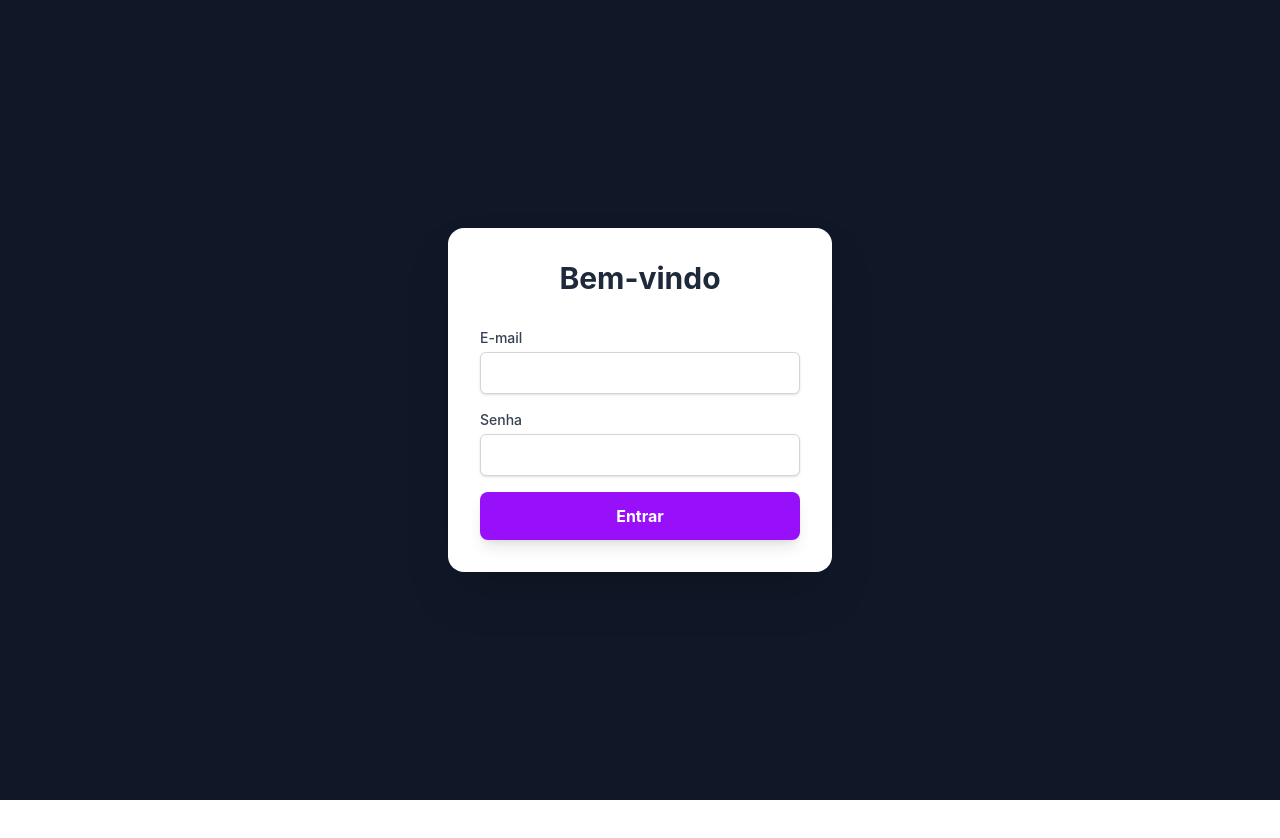
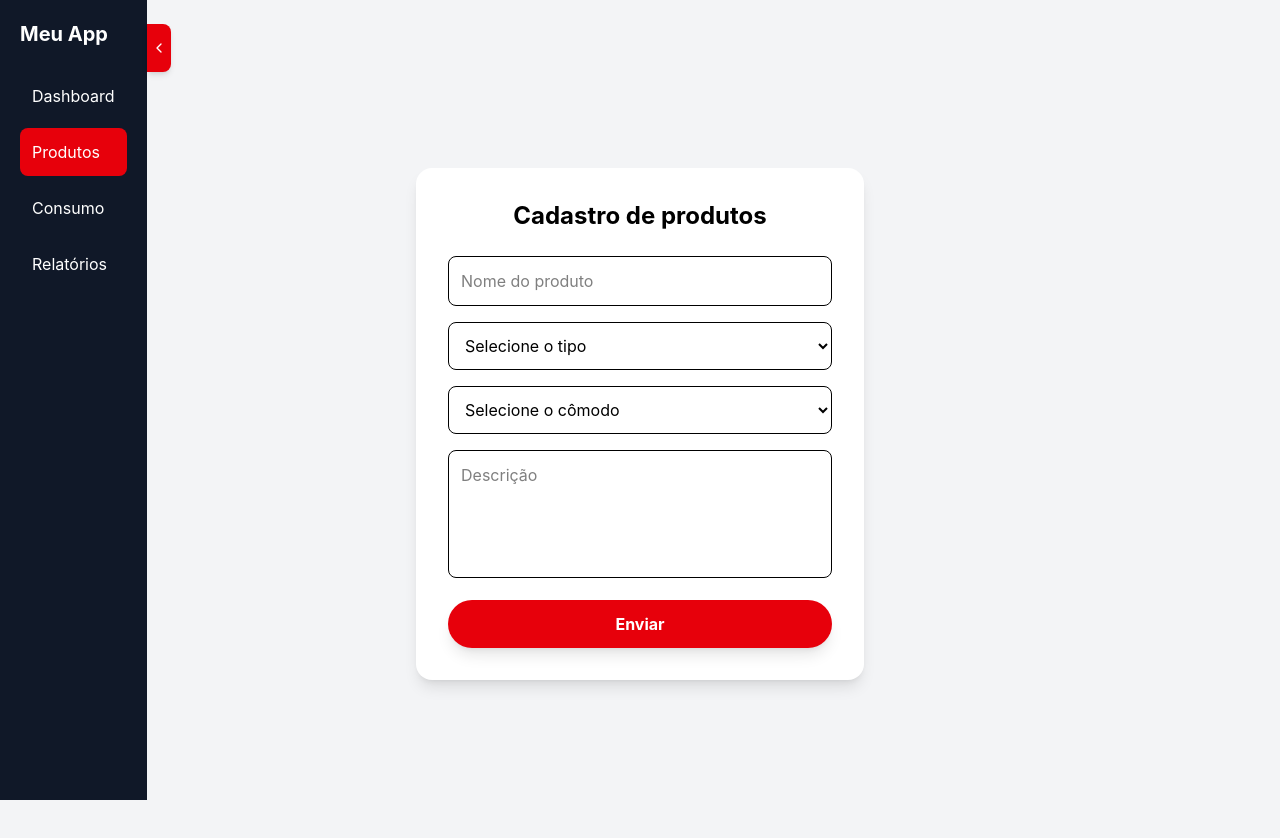
Before and after one commit to PED-LCN/PIEC1_Project, a React (Vite) app in the folder frontend/: page /products in a window 1280 px wide. Before the commit this address led to /login. Shown: the top 838 px of the page. Before the commit the page ends 800 px from the top, so only its background shows below. Built offline with nearby package versions, Linux system fonts and the light colour scheme.

Commit message:
Revert "Criando login"
This reverts commit 2239c8f22a786d1f1fc1652535ac52315febf1f9.

```diff
--- a/frontend/src/App.jsx
+++ b/frontend/src/App.jsx
@@ -1,7 +1,6 @@
-import { BrowserRouter, Routes, Route, Navigate } from "react-router-dom";
+import { BrowserRouter, Routes, Route } from "react-router-dom";
 import Sidebar from "./components/SideBar";
-import React, { useState } from "react";
-import Login from "./pages/Login";
+
 // páginas
 //import Dashboard from "./pages/Dashboard";
 import Products from "./pages/Products";
@@ -9,28 +8,17 @@ import Products from "./pages/Products";
 //import Relatorios from "./pages/Relatorios";
 
 export default function App() {
-  const [possui_login, setPossui_login] = useState(false);
   return (
     <BrowserRouter>
-      {!possui_login ? (
-        <Routes>
-          <Route
-            path="/login"
-            element={<Login onLogin={() => setPossui_login(true)} />}
-          />
-          <Route path="*" element={<Navigate to="/login" />} />
-        </Routes>
-      ) : (
       <div className="flex">
         <Sidebar />
+
         <div className="flex-1 p-6 bg-gray-100 min-h-screen">
           <Routes>
-              <Route path="/" element={<Navigate to="/products" />} />
             <Route path="/products" element={<Products />} />
           </Routes>
         </div>
       </div>
-      )}
     </BrowserRouter>
   );
 }
--- a/frontend/src/components/Button.jsx
+++ b/frontend/src/components/Button.jsx
@@ -8,7 +8,7 @@ export default function Button({
     <button
       type={type}
       onClick={onClick}
-      className={`bg-purple-600 hover:bg-purple-700 hover:scale-105 text-white font-bold px-8 py-3 rounded-full shadow-lg transition-all duration-300 ${className}`}
+      className={`bg-red-600 hover:bg-red-700 hover:scale-105 text-white font-bold px-8 py-3 rounded-full shadow-lg transition-all duration-300 ${className}`}
     >
       {text}
     </button>
--- a/frontend/src/components/SideBar.jsx
+++ b/frontend/src/components/SideBar.jsx
@@ -15,13 +15,13 @@ export default function Sidebar() {
   return (
     <aside
       className={`absolute ${
-        open ? "w-64 z-10" : "w-20"
+        open ? "w-64" && "z-10" : "w-20"
       } min-h-screen bg-gray-900 text-white p-5 transition-all duration-300 `}
     >
       {/* Botão toggle */}
       <button
         onClick={() => setOpen(!open)}
-        className="absolute top-6 -right-6 rounded-r-lg bg-purple-600 text-white w-6 h-12 flex items-center justify-center shadow-md hover:bg-purple-700 transition"
+        className="absolute top-6 -right-6 rounded-r-lg bg-red-600 text-white w-6 h-12 flex items-center justify-center  shadow-md hover:bg-gray-600 transition"
       >
         {open ? <ChevronLeft size={16} /> : <ChevronRight size={16} />}
       </button>
@@ -37,7 +37,7 @@ export default function Sidebar() {
             to={item.path}
             className={({ isActive }) =>
               `p-3 rounded-lg transition ${
-                isActive ? "bg-purple-600" : "hover:bg-gray-700"
+                isActive ? "bg-red-600" : "hover:bg-gray-700"
               }`
             }
           >
--- a/frontend/src/pages/Login.jsx
+++ /dev/null
@@ -1,42 +0,0 @@
-import React from "react";
-
-export default function Login({ onLogin }) {
-  return (
-    <div className="min-h-screen flex items-center justify-center bg-gray-900">
-      <div className="bg-white p-8 rounded-2xl shadow-2xl w-96">
-        <h2 className="text-3xl font-bold text-center text-gray-800 mb-8">
-          Bem-vindo
-        </h2>
-
-        <div className="space-y-4">
-          <div>
-            <label className="block text-sm font-medium text-gray-700">
-              E-mail
-            </label>
-            <input
-              type="email"
-              className="mt-1 block w-full px-3 py-2 bg-white border border-gray-300 rounded-md shadow-sm focus:outline-none focus:ring-purple-500 focus:border-purple-500"
-            />
-          </div>
-
-          <div>
-            <label className="block text-sm font-medium text-gray-700">
-              Senha
-            </label>
-            <input
-              type="password"
-              className="mt-1 block w-full px-3 py-2 bg-white border border-gray-300 rounded-md shadow-sm focus:outline-none focus:ring-purple-500 focus:border-purple-500"
-            />
-          </div>
-
-          <button
-            onClick={onLogin}
-            className="w-full bg-purple-600 hover:bg-purple-700 text-white font-bold py-3 rounded-lg transition-all duration-300 shadow-lg"
-          >
-            Entrar
-          </button>
-        </div>
-      </div>
-    </div>
-  );
-}
```
Also changed, not shown: 1 other file (tests, documents, lock files or other folders). Lines whose indentation alone changed are shown as unchanged.
